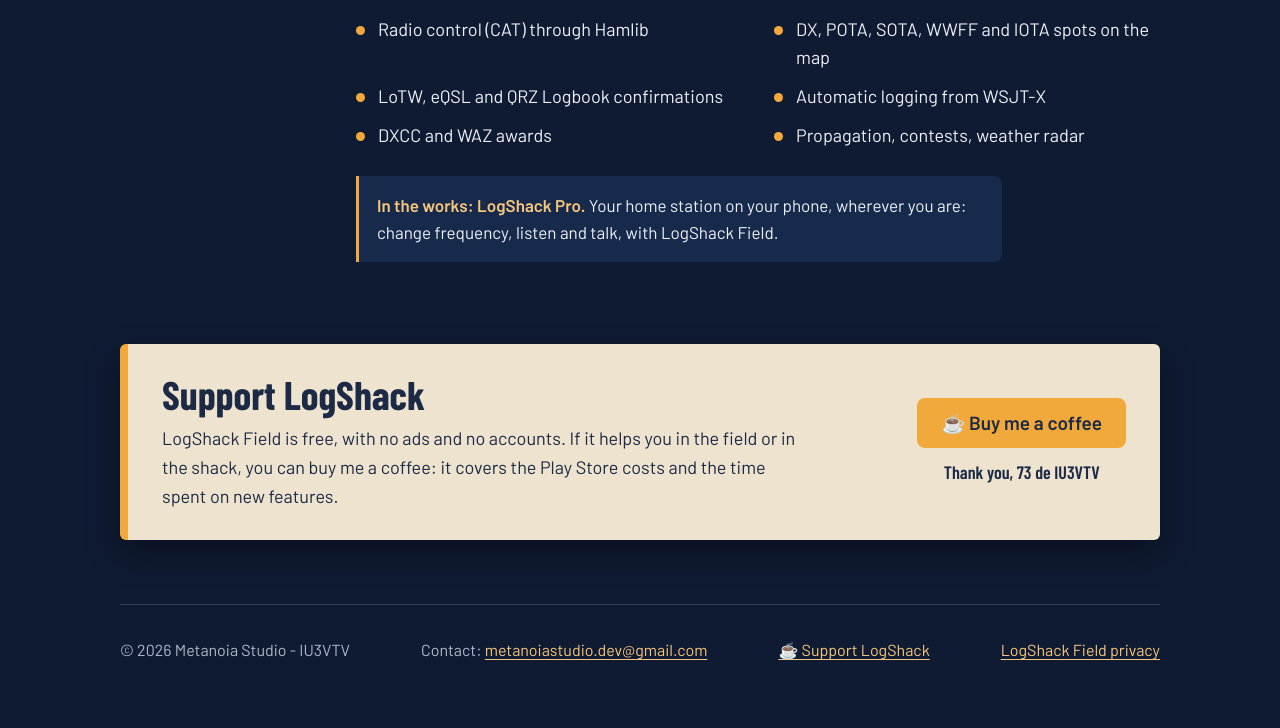
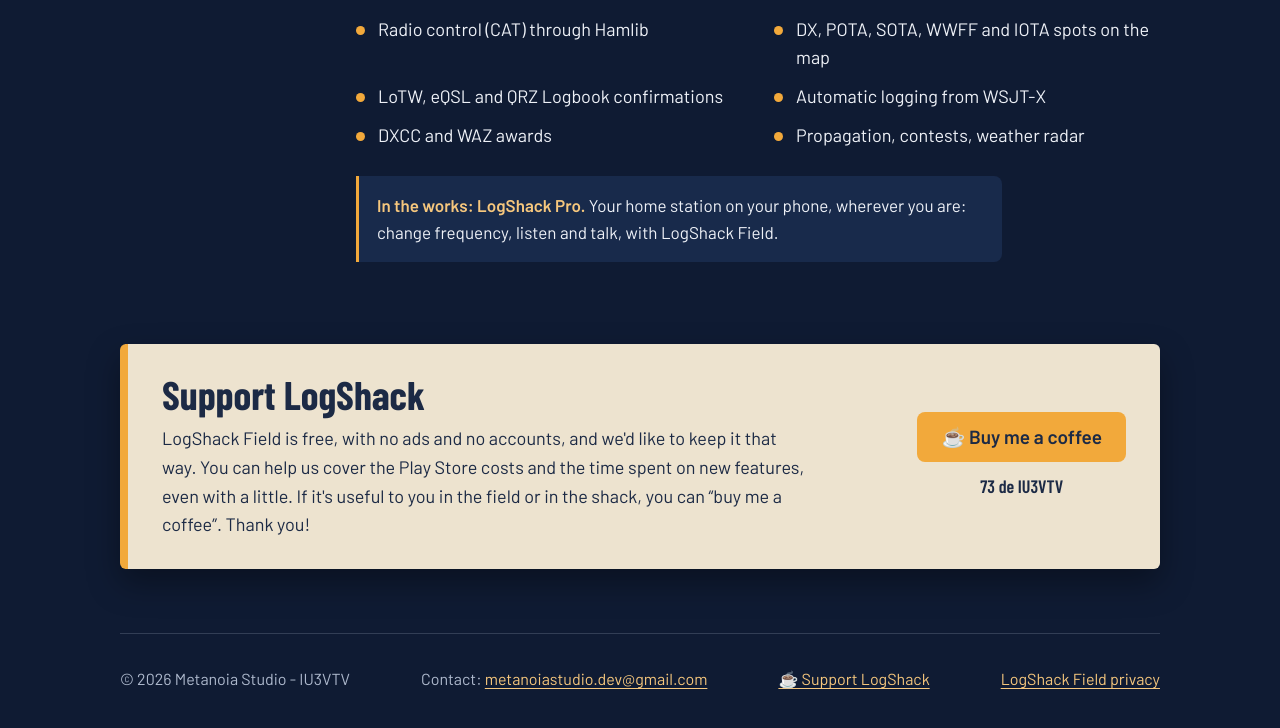
Before and after one commit to logshack/logshack.github.io, a plain HTML site: page index.html in a window 1280 px wide. Shown: the part 1475-2203 px from the top of the page. Drawn offline with nearby package versions, Linux system fonts and the light colour scheme.

Commit message:
Sostieni: nuovo testo di Fabrizio (IT/EN)
Co-Authored-By: Claude Opus 5.5 <noreply@anthropic.com>
Claude-Session: https://claude.ai/code/session_01NJyhSzfzKnwq2zSvfJnYVQ

```diff
--- a/index.html
+++ b/index.html
@@ -129,13 +129,13 @@
       <div class="sostieni-testo">
         <h2 data-l="it">Sostieni LogShack</h2>
         <h2 data-l="en" hidden>Support LogShack</h2>
-        <p data-l="it">LogShack Field è gratis, senza pubblicità e senza account. Se ti è utile in portatile o in stazione, puoi offrirmi un caffè: aiuta a pagare i costi del Play Store e il tempo per le nuove funzioni.</p>
-        <p data-l="en" hidden>LogShack Field is free, with no ads and no accounts. If it helps you in the field or in the shack, you can buy me a coffee: it covers the Play Store costs and the time spent on new features.</p>
+        <p data-l="it">LogShack Field è gratis, senza pubblicità e senza account e ci piacerebbe mantenerla così. Puoi aiutarci a pagare i costi del Play Store e il tempo per le nuove funzioni, anche con poco. Se ti è utile in portatile o in stazione, puoi “offrirmi un caffè”. Grazie!</p>
+        <p data-l="en" hidden>LogShack Field is free, with no ads and no accounts, and we'd like to keep it that way. You can help us cover the Play Store costs and the time spent on new features, even with a little. If it's useful to you in the field or in the shack, you can “buy me a coffee”. Thank you!</p>
       </div>
       <div class="sostieni-azione">
         <a class="bottone" href="https://ko-fi.com/" rel="noopener" target="_blank"><span data-l="it">☕ Offrimi un caffè</span><span data-l="en" hidden>☕ Buy me a coffee</span></a>
-        <p class="sostieni-firma" data-l="it">Grazie, e 73 de IU3VTV</p>
-        <p class="sostieni-firma" data-l="en" hidden>Thank you, 73 de IU3VTV</p>
+        <p class="sostieni-firma" data-l="it">73 de IU3VTV</p>
+        <p class="sostieni-firma" data-l="en" hidden>73 de IU3VTV</p>
       </div>
     </section>
   </main>
```
